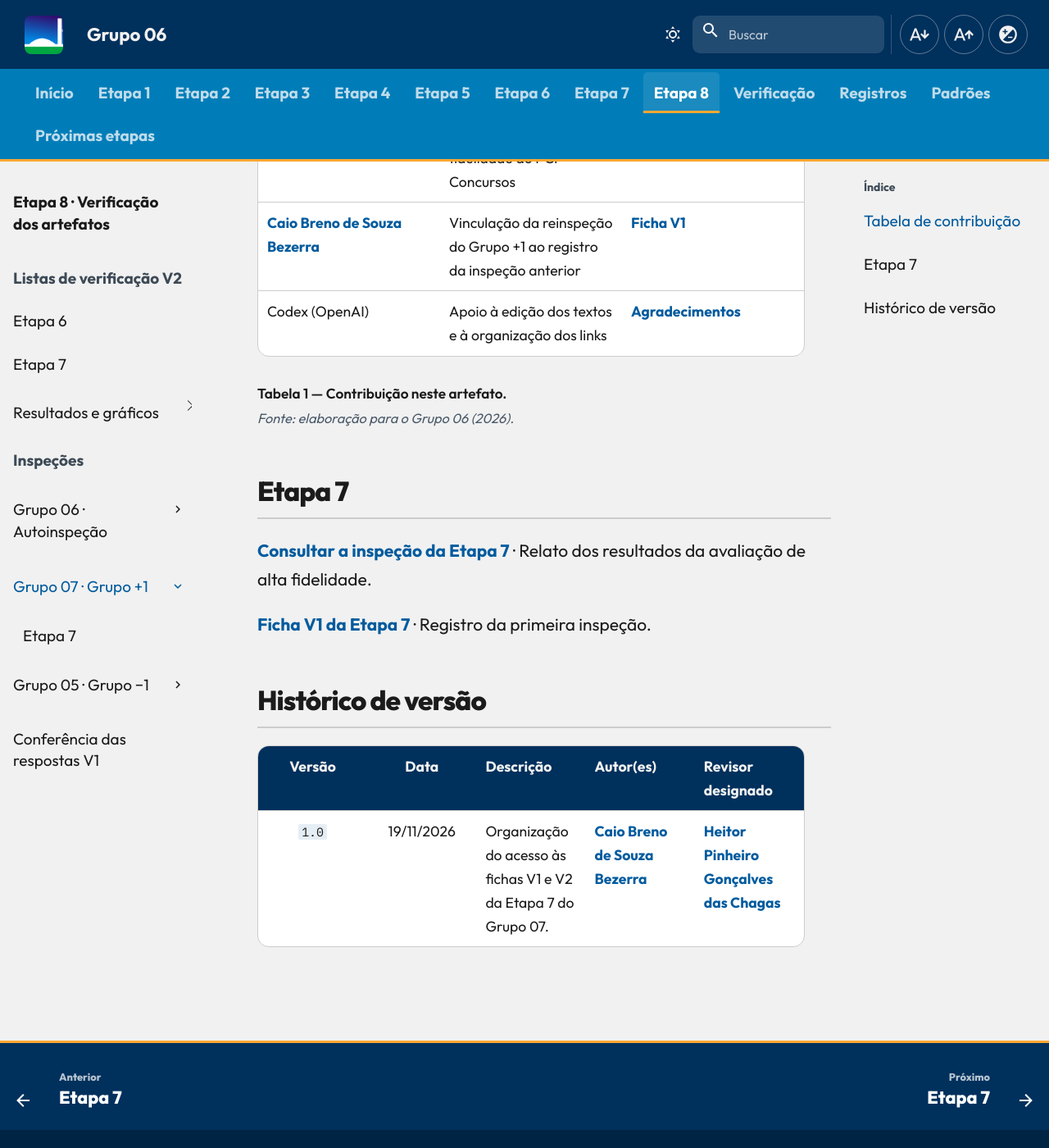
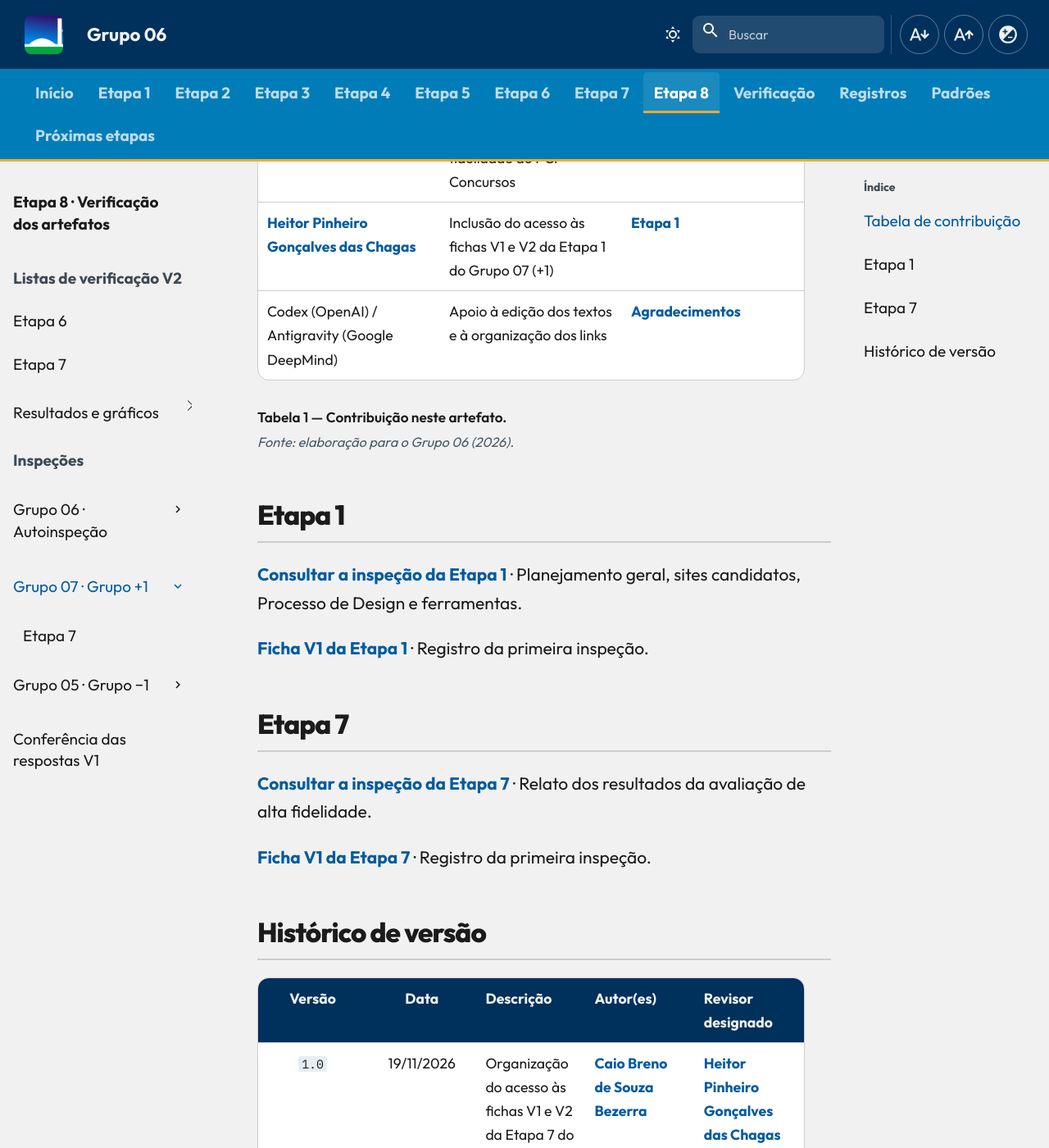
Before and after one commit to Interacao-Humano-Computador/2026.2-Grupo06, an MkDocs documentation site: the page built from docs/entrega-8/grupo-07/index.md, in a window 1280 px wide and 1400 px high, scrolled down 644 px. Shown: the whole window at 82% size. Built offline with MkDocs 1.6.1 and Material for MkDocs 9.7.7, drawn with Linux system fonts in a browser that asks for light colours; comment, search, counter and statistics services are not loaded; some of the changed text lies outside the part shown.

Commit message:
docs(etapa-8): adiciona ficha V2 da etapa 1 do grupo 07 (+1)

```diff
--- a/docs/entrega-8/grupo-07/index.md
+++ b/docs/entrega-8/grupo-07/index.md
@@ -7,11 +7,17 @@
 | Integrante | Contribuição | Artefato / atividade |
 | --- | --- | --- |
 | [Caio Breno de Souza Bezerra](https://github.com/CaioBezerra-Dev) | Organização do acesso à ficha dos relatos de alta fidelidade do PCI Concursos | [Etapa 7](#etapa-7) |
-| [Caio Breno de Souza Bezerra](https://github.com/CaioBezerra-Dev) | Vinculação da reinspeção do Grupo +1 ao registro da inspeção anterior | [Ficha V1](../../verificacao/grupo-07/etapa-7/lista-verificacao.md) |
-| Codex (OpenAI) | Apoio à edição dos textos e à organização dos links | [Agradecimentos](../index.md#agradecimentos) |
+| [Heitor Pinheiro Gonçalves das Chagas](https://github.com/Heitorovski01) | Inclusão do acesso às fichas V1 e V2 da Etapa 1 do Grupo 07 (+1) | [Etapa 1](#etapa-1) |
+| Codex (OpenAI) / Antigravity (Google DeepMind) | Apoio à edição dos textos e à organização dos links | [Agradecimentos](../index.md#agradecimentos) |
 
 <p class="caption">Tabela 1 — Contribuição neste artefato.</p>
 <p class="source">Fonte: elaboração para o Grupo 06 (2026).</p>
+
+## Etapa 1
+
+[Consultar a inspeção da Etapa 1](etapa-1.md) · Planejamento geral, sites candidatos, Processo de Design e ferramentas.
+
+[Ficha V1 da Etapa 1](../../verificacao/grupo-07/etapa-1/lista-verificacao.md) · Registro da primeira inspeção.
 
 ## Etapa 7
 
@@ -24,3 +30,4 @@
 | Versão | Data | Descrição | Autor(es) | Revisor designado |
 | :---: | :---: | --- | --- | --- |
 | `1.0` | 19/11/2026 | Organização do acesso às fichas V1 e V2 da Etapa 7 do Grupo 07. | [Caio Breno de Souza Bezerra](https://github.com/CaioBezerra-Dev) | [Heitor Pinheiro Gonçalves das Chagas](https://github.com/Heitorovski01) |
+| `1.1` | 21/11/2026 | Inclui acesso às fichas V1 e V2 da Etapa 1 do Grupo 07. | [Heitor Pinheiro Gonçalves das Chagas](https://github.com/Heitorovski01) | [Caio Breno de Souza Bezerra](https://github.com/CaioBezerra-Dev) |
```
Also changed, not shown: docs/entrega-8/grupo-07/etapa-1.md (added, +95 -0 lines).
